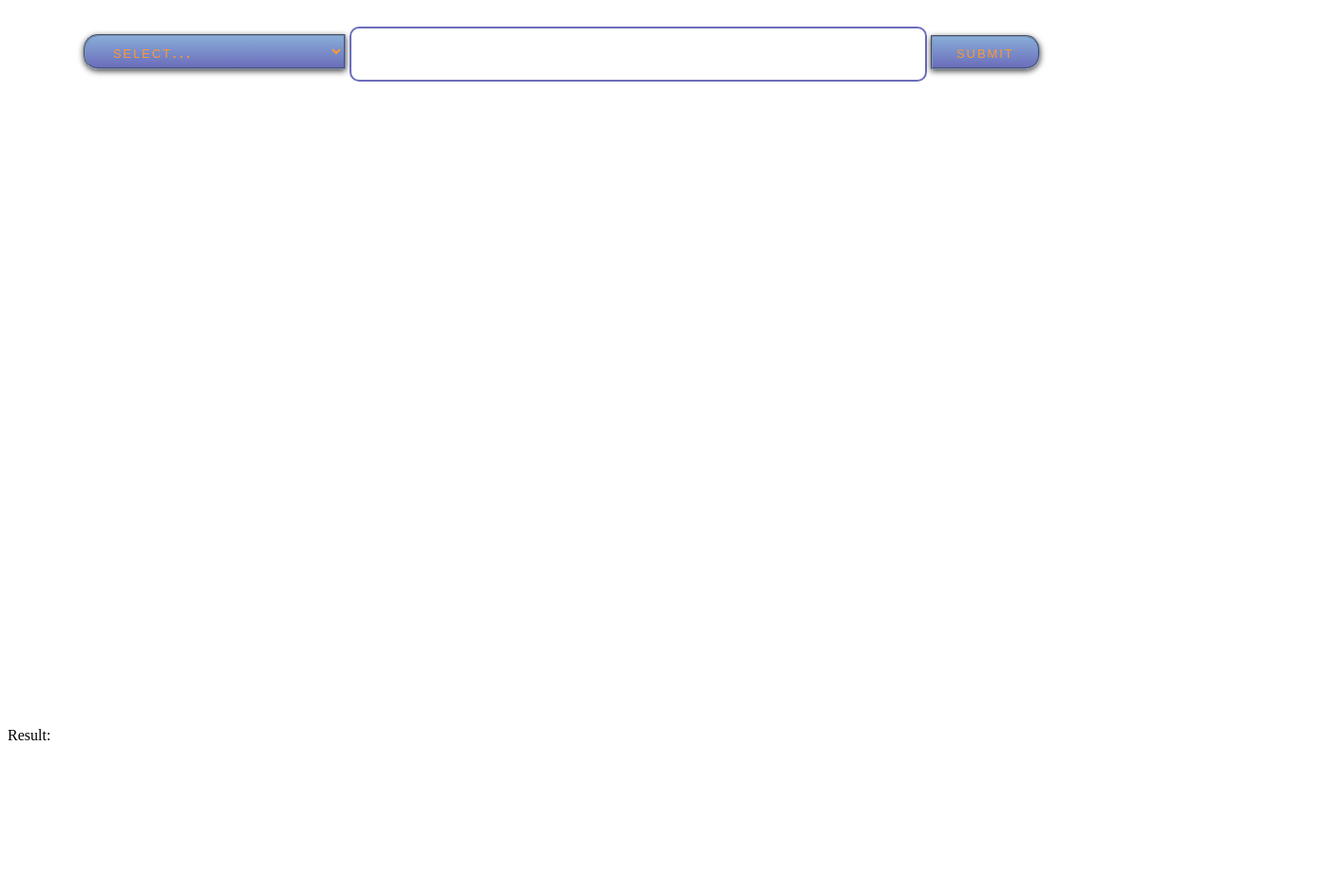
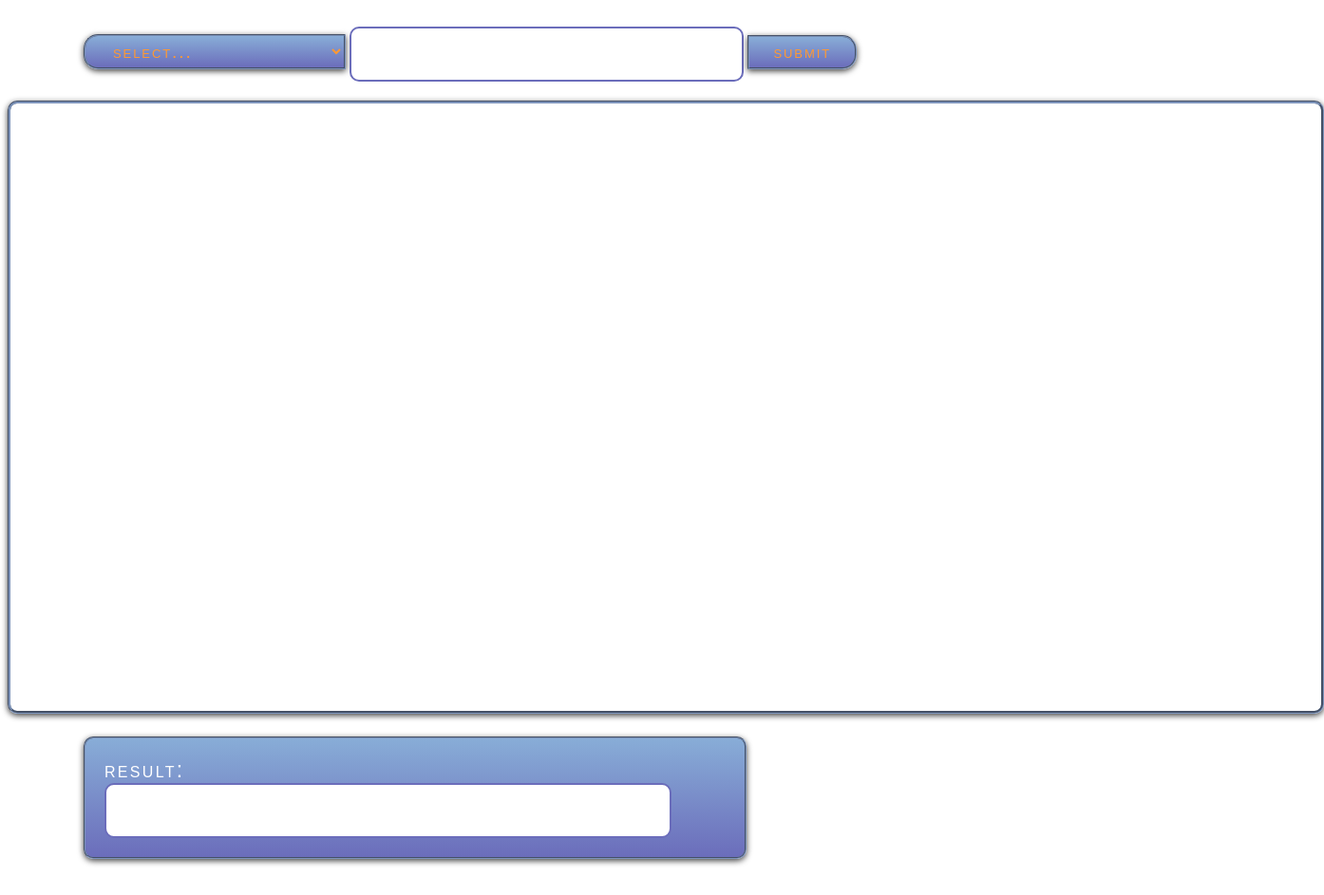
Before and after one commit to o0oplzo0o/SSP15-4G, a plain HTML site: page Chi/index.html in a window 1280 px wide. Shown: the whole page at 95% size, 1394 px wide, since content can reach past the window. Before the commit the page ends 800 px from the top, so only its background shows below. Drawn offline with Linux system fonts and the light colour scheme.

Commit message:
chi update (29 dec)

```diff
--- a/Chi/index.html
+++ b/Chi/index.html
@@ -11,6 +11,7 @@
 		<script src="js/keccak/index.js"></script>
 	</head>
 	<body>
+
 		<div class="one">
 		<select class="round1" id="hashFunction" onChange="index.hashFunctionChanged()">
 			<option value=0>select...</option>
@@ -22,8 +23,11 @@
 
 		<input class="round" type="submit" value="submit" onclick="index.hash()">
 		</div>
-		<div class="one">
-		<canvas id="keccakCanvas" width="1280" height="600">
+		<div class="nav">
+
+		</div>
+		<div id="KCanvas">
+		<canvas class="stylecanvas" id="keccakCanvas" width="1280" height="600">
               <p>Canvas not supported.</p>
           </canvas>
 		  <script src="js/graphics/util.js"></script>
@@ -33,8 +37,17 @@
           <script src="js/graphics/operator.js"></script>
           <script src="js/graphics/index.js"></script>
 		</div>
-		<div>
-			<p>Result:</br><label id="hash_result"></label></p>
+		<div class="one">
+		<div class="form-style-3">
+			<form>
+			<fieldset>
+			<span>	result:
+			</span><textarea readonly id="hash_result"></textarea>
+
+
+			</fieldset>
+			</form>
 		</div>
+		</div.
 	</body>
 </html>
--- a/Chi/js/keccak/keccak.js
+++ b/Chi/js/keccak/keccak.js
@@ -286,7 +286,7 @@ var KECCAK = new function()
 		// animate Chi part
 		if (done == false) {
 			done = true;
-
+			document.getElementById("keccakCanvas").style.background='-webkit-gradient(linear, left top, left bottom, color-stop(0, #DEFCD4), color-stop(100, #abbd73))';
 			//var strB = this.convertTableToStr(B);
 
 			for(var i=0; i<5; i++)
--- a/Chi/mystyle.css
+++ b/Chi/mystyle.css
@@ -2,12 +2,24 @@ body{
 	background-color: #FFF  ;
 }
 
+.stylecanvas{
+	padding: 20px 20px 20px 80px;
+	border:3px groove #7c93ba;
+	-webkit-border-radius: 10px;
+    -moz-border-radius: 10px;
+	-webkit-box-shadow: rgba(0, 0, 0, .75) 0 2px 6px;
+	-moz-box-shadow: rgba(0, 0, 0, .75) 0 2px 6px;
+	box-shadow: rgba(0, 0, 0, .75) 0 2px 6px;
+}
+.nav{
+
+}
 
 input[type="text"] ,textarea {
 	border: 2px solid #6b6dbb;
 	border-radius: 10px;
 	height: 50px;
-	width: 600px;
+	width: 35%;
 	resize: none;
 	display:inline-block;
 	vertical-align:middle;
@@ -104,3 +116,51 @@ input[type="text"] ,textarea {
 	-moz-box-shadow: rgba(0, 0, 0, .25) 0 1px 0px;
 	box-shadow: rgba(0, 0, 0, .25) 0 1px 0px;
 }
+
+.form-style-3{
+    max-width: 60%;
+    font-family: Andika, Arial, sans-serif;
+
+	font-size:1.2em;
+	letter-spacing:.1em;
+	font-variant:small-caps;
+}
+
+.form-style-3 span{
+    font-family:Andika, Arial, sans-serif;
+	color:#FFF;
+	font-size:1.2em;
+	letter-spacing:.1em;
+	font-variant:small-caps;
+}
+.form-style-3 fieldset{
+    border-radius: 10px;
+    -webkit-border-radius: 10px;
+    -moz-border-radius: 10px;
+    margin: 0px 0px 10px 0px;
+    border: 2px groove #7c93ba;
+    padding: 20px;
+    background: -webkit-gradient(linear, left top, left bottom, from(#88add7), to(#6b6dbb));
+	background: -webkit-linear-gradient(top, #88add7, #6b6dbb);
+	background: -moz-linear-gradient(top, #88add7, #6b6dbb);
+	background: -o-linear-gradient(top, #88add7, #6b6dbb);
+	background: linear-gradient(top, #88add7, #6b6dbb);
+    -webkit-box-shadow: rgba(0, 0, 0, .75) 0 2px 6px;
+	-moz-box-shadow: rgba(0, 0, 0, .75) 0 2px 6px;
+	box-shadow: rgba(0, 0, 0, .75) 0 2px 6px;
+}
+
+
+
+.form-style-3 textarea{
+ 	border: 2px solid #6b6dbb;
+	border-radius: 10px;
+	height: 50px;
+	width: 90%;
+	resize: none;
+	display:inline-block;
+	vertical-align:middle;
+	font-family:Andika, Arial, sans-serif;
+	color:#FF9933;
+	font-size:1.0em;
+}
```
Also changed, not shown: Chi/js/graphics/index.js (line endings or trailing spaces).
